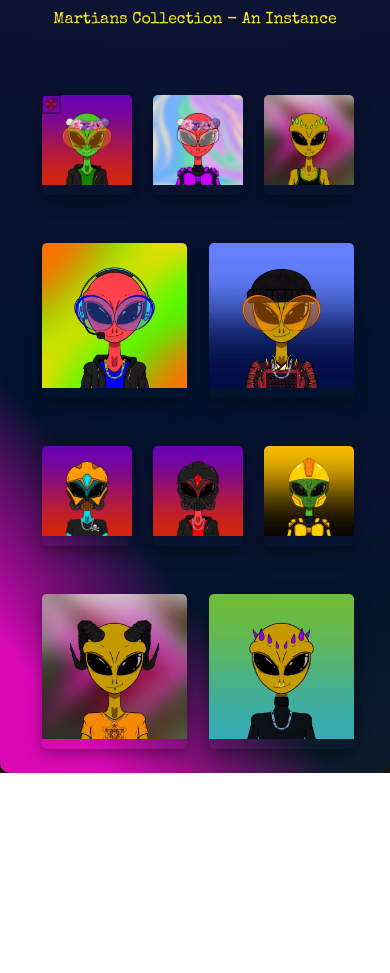
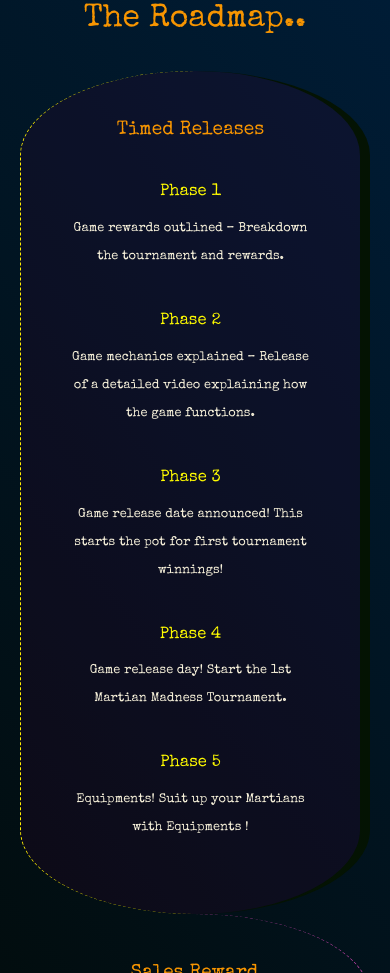
Before and after one commit to Monika-ch/MartianMadness, a React (Create React App) app: page / in a window 390 px wide. Shown: the part 2973-3946 px from the top of the page. Before the commit the page ends 3746 px from the top, so only its background shows below. Built offline with nearby package versions, Linux system fonts and the light colour scheme; a web font is replaced by a local one.

Commit message:
responsive roadmap xs-xl

```diff
--- a/src/components/Main.js
+++ b/src/components/Main.js
@@ -21,13 +21,13 @@ export default function Main() {
       <section id='story'>
         <Story images={shuffledArr.slice(0, 3)} />
       </section>
-      <section id='gallery'>
+      {/* <section id='gallery'>
         <Gallery images={shuffledArr.slice(3)} />
-      </section>
-      {/* <section id='roadmap'>
+      </section> */}
+      <section id='roadmap'>
         <Roadmap />
       </section>
-      <section id='gameMechanics'>
+      {/* <section id='gameMechanics'>
         <GameMechanics />
       </section>
       <section id='teams'>
--- a/src/components/Roadmap.js
+++ b/src/components/Roadmap.js
@@ -17,9 +17,11 @@ class Roadmap extends Component {
 
             <div className='row'>
               {/* --ROADMAP TIMELINE-- */}
-              <div className='col-lg-5 col-md-6 roadmap-time-release-box'>
+              <div className='col-xl-5 col-lg-6 col-md-6 roadmap-time-release-box'>
                 <div className='roadmap-timeline'>
-                  <h3 className='roadmap-subheading mt-md-4'>Timed Releases</h3>
+                  <h3 className='roadmap-subheading my-md-5 mt-5 mb-4'>
+                    Timed Releases
+                  </h3>
 
                   <div>
                     <h4 className='roadmap-phases'>Phase 1</h4>
@@ -43,7 +45,7 @@ class Roadmap extends Component {
                       Tournament.
                     </p>
                     <h4 className='roadmap-phases'>Phase 5</h4>
-                    <p className='roadmap-timeline-para'>
+                    <p className='roadmap-timeline-para mb-5'>
                       Equipments! Suit up your Martians with Equipments !
                     </p>
                   </div>
@@ -55,7 +57,9 @@ class Roadmap extends Component {
 
               <div className='col-md-6 roadmap-rewards-box'>
                 <div className='roadmap-rewards'>
-                  <h3 className='roadmap-subheading mt-md-4'>Sales Reward</h3>
+                  <h3 className='roadmap-subheading my-md-5 mb-4 mt-5'>
+                    Sales Reward
+                  </h3>
 
                   <div className='roadmap-rewards-para roadmap-rewards-para-1'>
                     <h4 className='roadmap-percent'>
@@ -67,7 +71,7 @@ class Roadmap extends Component {
                     </p>
                   </div>
 
-                  <div className='roadmap-rewards-para roadmap-rewards-para-2 my-2 mx-5'>
+                  <div className='roadmap-rewards-para roadmap-rewards-para-2 my-2 mx-lg-5'>
                     <h4 className='roadmap-percent'>
                       50%<span>-Bring a friend</span>
                     </h4>
@@ -78,7 +82,7 @@ class Roadmap extends Component {
                     </p>
                   </div>
 
-                  <div className='roadmap-rewards-para roadmap-rewards-para-3 mt-4'>
+                  <div className='roadmap-rewards-para roadmap-rewards-para-3 mt-lg-4'>
                     <h4 className='roadmap-percent'>
                       75%<span>-All holders raffle</span>
                     </h4>
@@ -88,7 +92,7 @@ class Roadmap extends Component {
                     </p>
                   </div>
 
-                  <div className='roadmap-rewards-para roadmap-rewards-para-4 my-2 mx-5'>
+                  <div className='roadmap-rewards-para roadmap-rewards-para-4 mt-2 mb-5 mx-lg-5'>
                     <h4 className='roadmap-percent'>
                       100%
                       <span className='roadmap-solana-giveaway'>
--- a/src/styled-components/Roadmap.css
+++ b/src/styled-components/Roadmap.css
@@ -72,7 +72,6 @@
 
 .roadmap-subheading {
   font-size: 1.5em;
-  margin: 3rem auto;
 }
 
 /* --ROADMAP TIMELINE-- */
@@ -173,3 +172,74 @@
 .roadmap-solana-giveaway {
   color: #9dff00;
 }
+
+@media (max-width: 1200px) {
+  .roadmap-section {
+    margin-top: 0;
+    width: 100%;
+    /* padding: 5rem; */
+    padding-top: 4rem;
+  }
+
+  .roadmap-container {
+    padding: 2rem;
+    line-height: 1.75rem;
+  }
+
+  .roadmap-time-release-box,
+  .roadmap-rewards-box {
+    font-size: 0.8rem;
+    margin: 0;
+  }
+
+  .roadmap-rewards-para {
+    padding: 0 1rem;
+  }
+}
+
+@media (max-width: 768px) {
+  /* .roadmap-section {
+    margin-top: 0;
+    width: 100%;
+    padding: 0;
+    padding-top: 4rem;
+  }
+
+  .roadmap-container {
+    padding: 2rem;
+    line-height: 1.75rem;
+  }
+
+  .roadmap-time-release-box,
+  .roadmap-rewards-box {
+    font-size: 0.8rem;
+    margin: 0;
+  } */
+
+  .roadmap-rewards-box {
+    border-left: 0;
+    border-right: 1px dashed #d647b7;
+    border-radius: 50% 10%;
+    -webkit-border-radius: 50% 10%;
+    -moz-border-radius: 50% 10%;
+    -ms-border-radius: 50% 10%;
+    -o-border-radius: 50% 10%;
+  }
+
+  .roadmap-timeline {
+    width: 80%;
+    margin-bottom: 4.5rem;
+  }
+
+  .roadmap-phases {
+    margin: 2.5rem auto 0.8rem;
+  }
+
+  .roadmap-rewards {
+    width: 85%;
+  }
+
+  .roadmap-rewards-para-1 {
+    background-color: #51015ce3;
+  }
+}
```
Also changed, not shown: src/data/StoryContents.js (line endings or trailing spaces).
